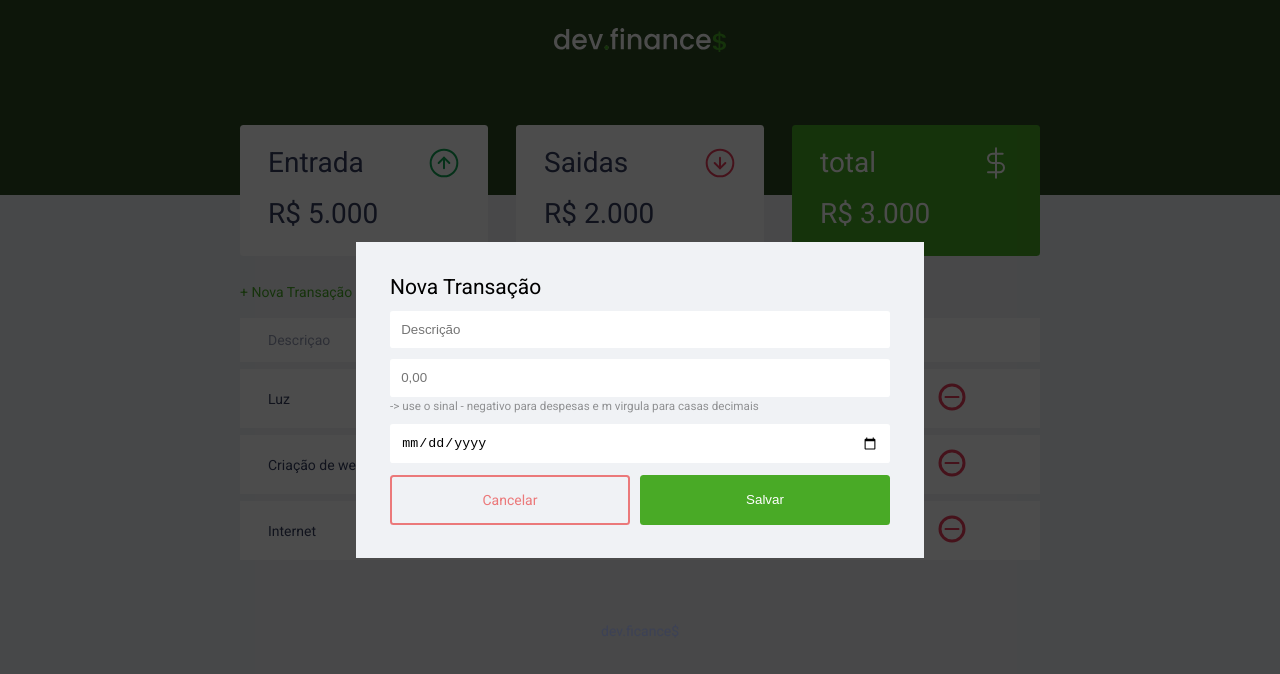
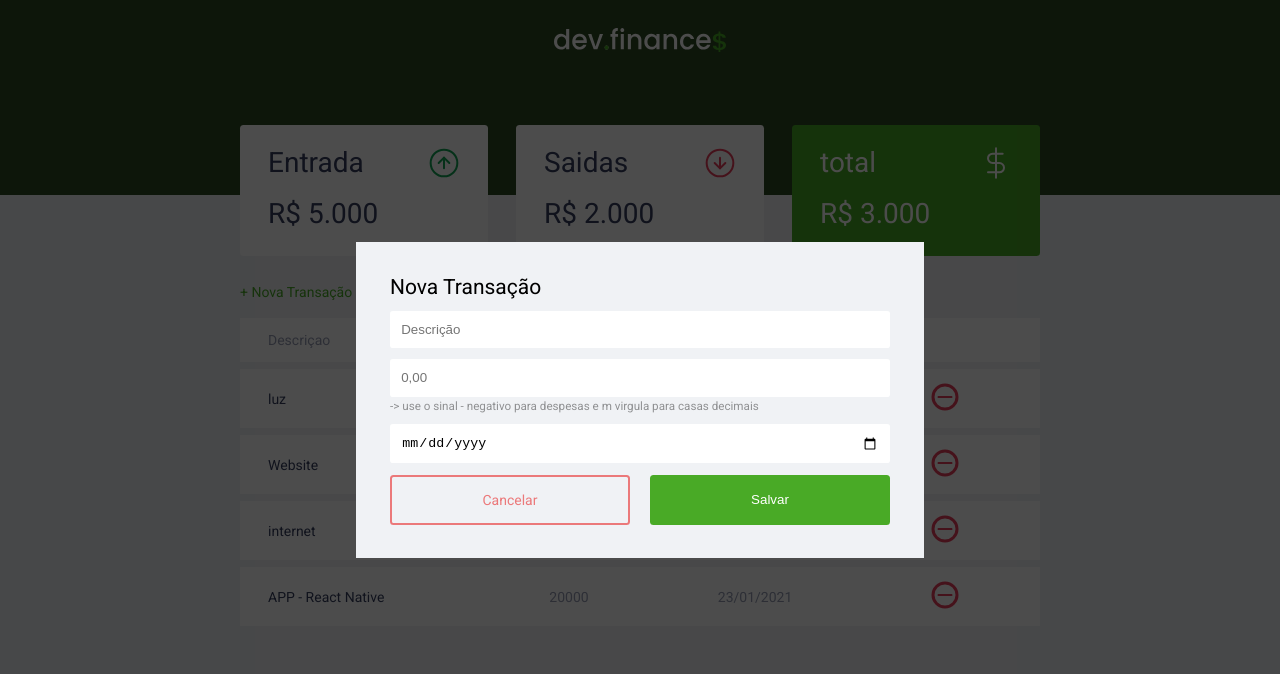
Before and after one commit to diogo-soares/DevFinan-as, a plain HTML site: page index.html in a window 1280 px wide. Both pictures are taken after a click on the link "+ Nova Transação". Drawn offline with Linux system fonts and the light colour scheme; a web font is replaced by a local one.

Commit message:
Adicionando Js na estrutura da Aplicação

```diff
--- a/index.html
+++ b/index.html
@@ -68,32 +68,7 @@
                     </tr>
                 </thead>
                 <tbody>
-                    <tr>
-                        <td class="description">Luz</td>
-                        <td class="expense">R$ 500,00</td>
-                        <td class="date">23/01/2021</td>
-                        <td>
-                            <img src="./assets/minus.svg" alt="Remover transação">
-                        </td>
-                    </tr>
 
-                    <tr>
-                        <td class="description">Criação de website</td>
-                        <td class="income">R$ 5.000,00</td>
-                        <td class="date">23/01/2021</td>
-                        <td>
-                            <img src="./assets/minus.svg" alt="Remover transação">
-                        </td>
-                    </tr>
-
-                    <tr>
-                        <td class="description">Internet</td>
-                        <td class="expense">R$ 200,00</td>
-                        <td class="date">23/01/2021</td>
-                        <td>
-                            <img src="./assets/minus.svg" alt="Remover transação">
-                        </td>
-                    </tr>
                 </tbody>
             </table>
         </section>
@@ -156,35 +131,11 @@
         </div>
     </div>
 
-    <script>
+    <script src="./scripts.js"></script>
 
 
-    const Modal = {
-          open(){
-            // Abrir Modal
-            // Adicionar a clas active ao modal
-            // Botao (Nova transação)
-            document.querySelector('.modal-overlay')
-            .classList.add('active')
-
-
-          },
-          close(){
-           // fechar o modal
-           // remover a class active do modal
-           document.querySelector('.modal-overlay')
-           .classList.remove('active')
-
-          }
-     }
-
-
-
-    </script>
-
-
-    <footer>
+ <!--<footer>
         <p>dev.ficance$</p>
-    </footer>
+    </footer> -->
  </body>
 </html>
--- /dev/null
+++ b/scripts.js
@@ -0,0 +1,112 @@
+
+const Modal = {
+
+    open(){
+    //abri modal
+    //adicionar a class active ao modal
+       document
+        .querySelector('.modal-overlay')
+        .classList
+        .add('active')
+    },
+    close(){
+    // fechar o modal
+    // remover a class active do modal
+        document
+         .querySelector('.modal-overlay')
+         .classList
+         .remove('active')
+    }
+}
+
+const transactions = [
+    {
+       id: 1,
+       description: 'luz',
+       amount: -50000,
+       date: '23/01/2021',
+    },
+   {
+    id: 2,
+    description: 'Website',
+    amount: 500000,
+    date: '23/01/2021',
+},
+    {
+       id: 3,
+       description: 'internet',
+       amount: -20000,
+       date: '23/01/2021',
+},
+    {
+        id: 4,
+        description: 'APP - React Native',
+        amount: 20000,
+        date: '23/01/2021',
+     },
+]
+
+
+// somar entradas e saidas, remover das entrafas o valor das saidas,
+// assim terei o total
+const transaction = {
+    incomes(){
+        // somar as entradas
+
+    },
+    expense(){
+        //somar as saidas
+    },
+    totral(){
+        // entradas - saidas
+    }
+}
+
+//substituir os dados do HTML com os Dados do js
+
+const DOM = {
+        transactionsContainer: document.querySelector('#data-table tbody'),
+
+       addTransaction(transaction, index){
+        const tr = document.createElement('tr')
+        tr.innerHTML = DOM.innerHTMLTransaction(transaction)
+
+        DOM.transactionsContainer.appendChild(tr)
+
+     },
+     innerHTMLTransaction(transaction){
+
+        const CSSclass = transaction.amount > 0 ? "income" :
+        "expense"
+
+        const amount = Utils.formatCurrency(transaction.amount)
+
+        const html = `
+        <td class="description">${transaction.description}</td>
+        <td class="${CSSclass}">${transaction.amount}</td>
+        <td class="date">${transaction.date}</td>
+        <td>
+            <img src="./assets/minus.svg" alt="Remover transação">
+        </td>
+
+        `
+
+     return html
+
+
+     }
+
+}
+
+const Utils = {
+
+    formatCurrency(value){
+       const signal = Number(value) < 0 ? "-" : ""
+    }
+
+
+}
+
+transactions.forEach(function(transaction) {
+    DOM.addTransaction(transaction)
+})
--- a/style.css
+++ b/style.css
@@ -287,6 +287,8 @@ td.expense{
     background: #f0f2f5 ;
     padding: 2.4rem;
 
+    position: relative;
+
 
 
 }
@@ -326,7 +328,7 @@ input{
 }
 
 .input-group.actions .button,
-.input-group.actions button{`
+.input-group.actions button{
     width: 48%;
 }
 
@@ -341,6 +343,9 @@ footer {
     padding: 4rem 0 2rem;
     color: var(--dark-blue);
     opacity: 0.6;
+    display: flex;
+    position: center;
+    justify-content: center;
 }
 
 
```
